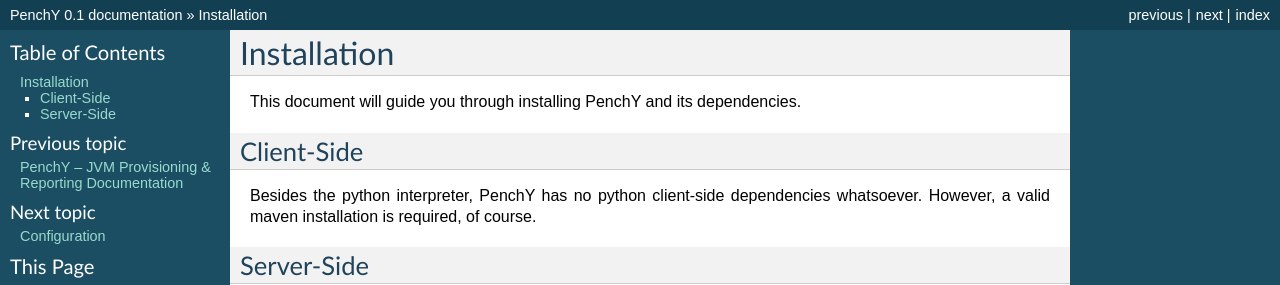
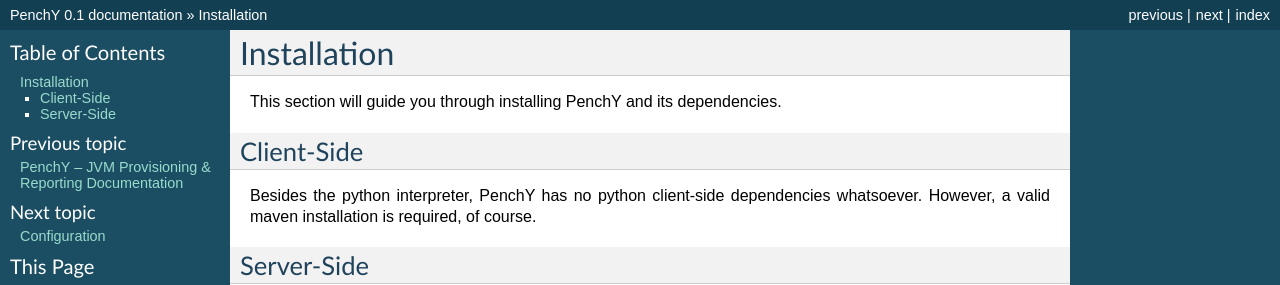
Before and after one commit to fhirschmann/penchy, a Sphinx documentation site: the page built from docs/installation.rst, in a window 1280 px wide. Shown: the top 285 px of the page. Built offline with Sphinx 7.4.7, drawn with Linux system fonts in a browser that asks for light colours; formulas are drawn with MathJax 3.

Commit message:
docs stuff

```diff
--- a/docs/conf.py
+++ b/docs/conf.py
@@ -129,7 +129,7 @@
 
 # If true, SmartyPants will be used to convert quotes and dashes to
 # typographically correct entities.
-#html_use_smartypants = True
+html_use_smartypants = True
 
 # Custom sidebar templates, maps document names to template names.
 #html_sidebars = {}
--- a/docs/installation.rst
+++ b/docs/installation.rst
@@ -2,7 +2,7 @@
 Installation
 ============
 
-This document will guide you through installing PenchY and its
+This section will guide you through installing PenchY and its
 dependencies.
 
 Client-Side
```
